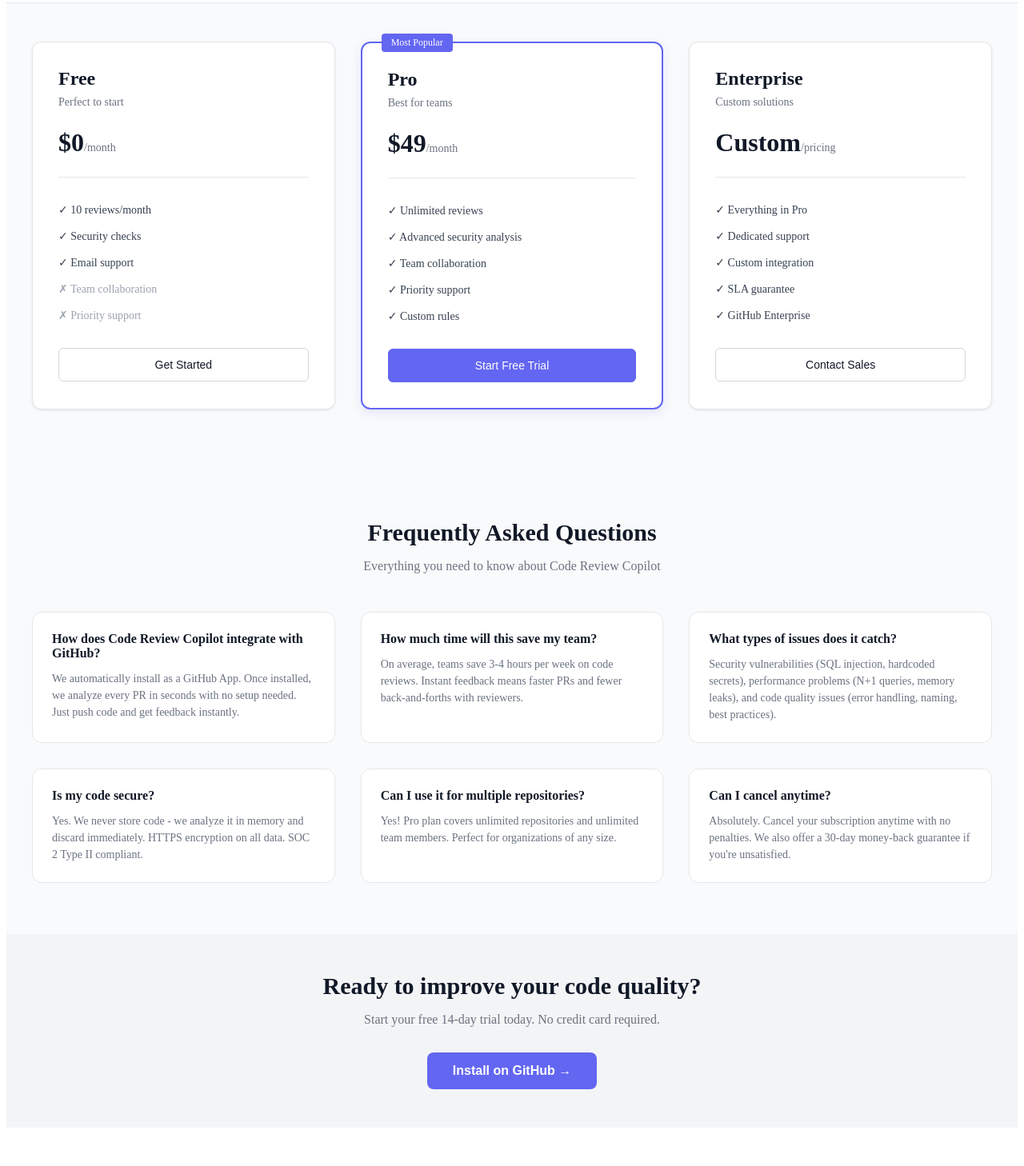
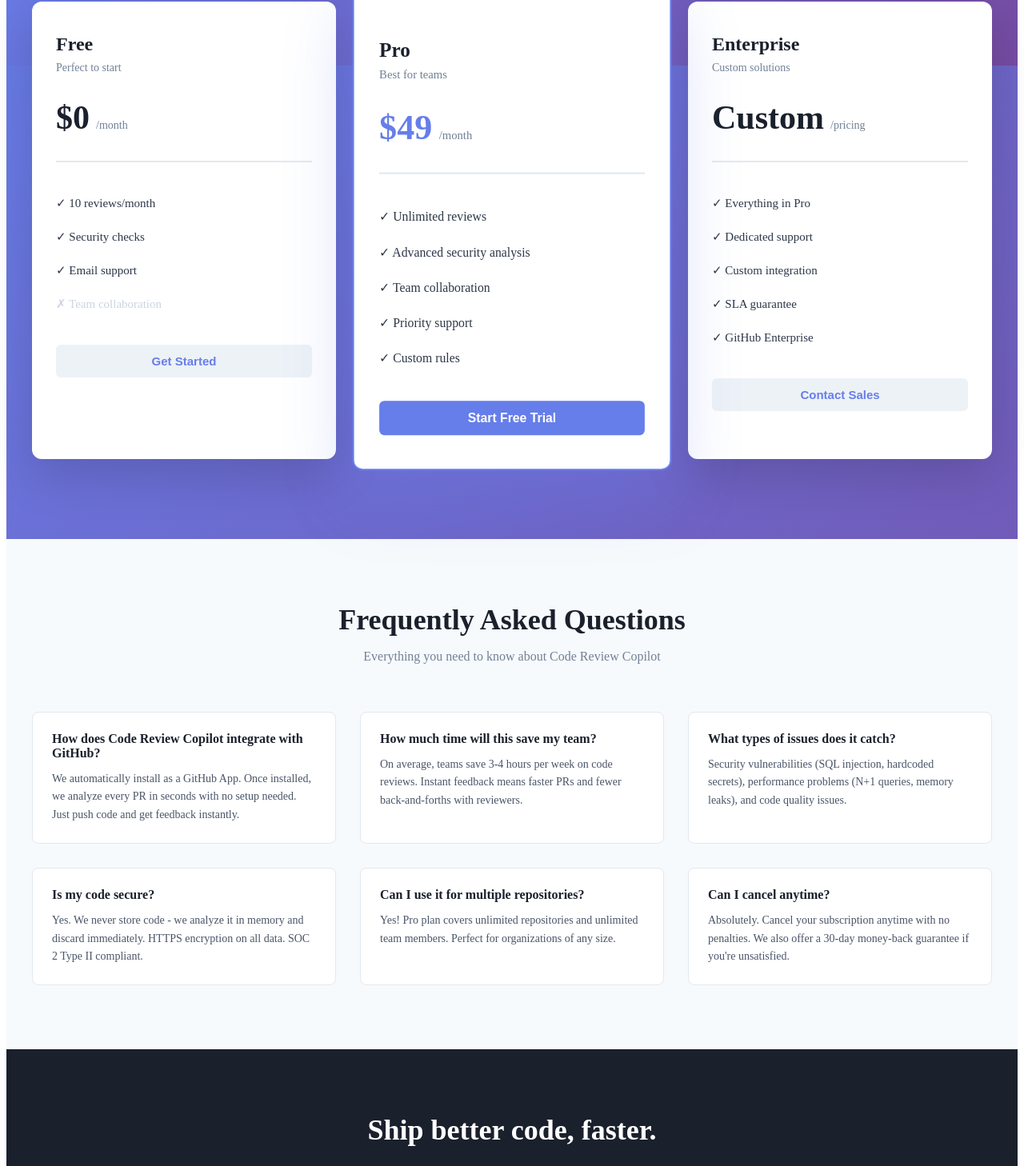
Before and after one commit to nimbitart/copilot, a Next.js app: page /pricing in a window 1280 px wide. Shown: the part 140-1598 px from the top of the page at 80% size. Before the commit the page ends 1558 px from the top, so only its background shows below. Built offline with nearby package versions, Linux system fonts and the light colour scheme.

Commit message:
Update pricing page with better FAQ and CTA

```diff
--- a/pages/pricing.tsx
+++ b/pages/pricing.tsx
@@ -2,63 +2,68 @@ import React from 'react';
 
 export default function Pricing() {
   return (
-    <div style={{ minHeight: '100vh', backgroundColor: '#f9fafb' }}>
-      {/* Header */}
-      <div style={{ backgroundColor: '#ffffff', borderBottom: '1px solid #e5e7eb', padding: '2rem 0' }}>
-        <div style={{ maxWidth: '1200px', margin: '0 auto', padding: '0 1rem' }}>
-          <h1 style={{ fontSize: '2.25rem', fontWeight: 'bold', margin: '0 0 0.5rem', color: '#111827' }}>
+    <div style={{ minHeight: '100vh', background: 'linear-gradient(135deg, #667eea 0%, #764ba2 100%)' }}>
+      {/* Header Section */}
+      <div style={{ background: 'linear-gradient(135deg, #667eea 0%, #764ba2 100%)', padding: '60px 20px', textAlign: 'center', color: 'white' }}>
+        <h1 style={{ fontSize: '48px', fontWeight: 'bold', margin: '0 0 16px', letterSpacing: '-1px' }}>
           Simple, Transparent Pricing
         </h1>
-          <p style={{ fontSize: '1.125rem', color: '#6b7280', margin: 0 }}>
+        <p style={{ fontSize: '20px', margin: 0, opacity: 0.9 }}>
           Choose the perfect plan for your team
         </p>
       </div>
-      </div>
 
       {/* Pricing Cards */}
-      <div style={{ maxWidth: '1200px', margin: '0 auto', padding: '3rem 1rem' }}>
-        <div style={{ display: 'grid', gridTemplateColumns: 'repeat(auto-fit, minmax(300px, 1fr))', gap: '2rem', marginBottom: '4rem' }}>
+      <div style={{ maxWidth: '1200px', margin: '-80px auto 0', padding: '0 20px', position: 'relative', zIndex: 10 }}>
+        <div style={{
+          display: 'grid',
+          gridTemplateColumns: 'repeat(auto-fit, minmax(300px, 1fr))',
+          gap: '30px',
+          marginBottom: '100px'
+        }}>
 
           {/* Free Plan */}
           <div style={{
             backgroundColor: '#ffffff',
-            border: '1px solid #e5e7eb',
-            borderRadius: '0.75rem',
-            padding: '2rem',
-            boxShadow: '0 1px 3px rgba(0,0,0,0.1)'
+            borderRadius: '12px',
+            padding: '40px 30px',
+            boxShadow: '0 20px 60px rgba(0,0,0,0.15)',
+            transition: 'transform 0.3s ease, box-shadow 0.3s ease',
+            cursor: 'pointer'
+          }} onMouseEnter={(e) => {
+            e.currentTarget.style.transform = 'translateY(-5px)';
+            e.currentTarget.style.boxShadow = '0 30px 80px rgba(0,0,0,0.2)';
+          }} onMouseLeave={(e) => {
+            e.currentTarget.style.transform = 'translateY(0)';
+            e.currentTarget.style.boxShadow = '0 20px 60px rgba(0,0,0,0.15)';
           }}>
-            <h2 style={{ fontSize: '1.5rem', fontWeight: '600', margin: '0 0 0.5rem', color: '#111827' }}>
-              Free
-            </h2>
-            <p style={{ fontSize: '0.875rem', color: '#6b7280', margin: '0 0 1.5rem' }}>
-              Perfect to start
-            </p>
+            <h3 style={{ fontSize: '24px', fontWeight: 'bold', margin: '0 0 8px', color: '#1a202c' }}>Free</h3>
+            <p style={{ fontSize: '14px', color: '#718096', margin: '0 0 24px' }}>Perfect to start</p>
 
-            <div style={{ margin: '1.5rem 0', paddingBottom: '1.5rem', borderBottom: '1px solid #e5e7eb' }}>
-              <span style={{ fontSize: '2rem', fontWeight: '600', color: '#111827' }}>$0</span>
-              <span style={{ fontSize: '0.875rem', color: '#6b7280' }}>/month</span>
+            <div style={{ margin: '30px 0', paddingBottom: '30px', borderBottom: '2px solid #e2e8f0' }}>
+              <span style={{ fontSize: '42px', fontWeight: 'bold', color: '#1a202c' }}>$0</span>
+              <span style={{ fontSize: '14px', color: '#718096', marginLeft: '8px' }}>/month</span>
             </div>
 
-            <ul style={{ listStyle: 'none', padding: 0, margin: '0 0 1.5rem', fontSize: '0.875rem' }}>
-              <li style={{ padding: '0.5rem 0', color: '#374151' }}>✓ 10 reviews/month</li>
-              <li style={{ padding: '0.5rem 0', color: '#374151' }}>✓ Security checks</li>
-              <li style={{ padding: '0.5rem 0', color: '#374151' }}>✓ Email support</li>
-              <li style={{ padding: '0.5rem 0', color: '#9ca3af' }}>✗ Team collaboration</li>
-              <li style={{ padding: '0.5rem 0', color: '#9ca3af' }}>✗ Priority support</li>
+            <ul style={{ listStyle: 'none', padding: 0, margin: '0 0 30px' }}>
+              <li style={{ padding: '12px 0', color: '#2d3748', fontSize: '15px' }}>✓ 10 reviews/month</li>
+              <li style={{ padding: '12px 0', color: '#2d3748', fontSize: '15px' }}>✓ Security checks</li>
+              <li style={{ padding: '12px 0', color: '#2d3748', fontSize: '15px' }}>✓ Email support</li>
+              <li style={{ padding: '12px 0', color: '#cbd5e0', fontSize: '15px' }}>✗ Team collaboration</li>
             </ul>
 
             <button style={{
               width: '100%',
-              padding: '0.75rem 1rem',
-              backgroundColor: 'transparent',
-              border: '1px solid #d1d5db',
-              borderRadius: '0.375rem',
-              color: '#111827',
-              fontSize: '0.875rem',
-              fontWeight: '500',
+              padding: '12px 24px',
+              backgroundColor: '#edf2f7',
+              border: 'none',
+              borderRadius: '6px',
+              color: '#667eea',
+              fontSize: '15px',
+              fontWeight: '600',
               cursor: 'pointer',
-              transition: 'all 0.2s'
-            }} onMouseEnter={(e) => e.target.style.backgroundColor = '#f3f4f6'} onMouseLeave={(e) => e.target.style.backgroundColor = 'transparent'}>
+              transition: 'background-color 0.3s'
+            }} onMouseEnter={(e) => e.target.style.backgroundColor = '#e2e8f0'} onMouseLeave={(e) => e.target.style.backgroundColor = '#edf2f7'}>
               Get Started
             </button>
           </div>
@@ -66,58 +71,62 @@ export default function Pricing() {
           {/* Pro Plan (Featured) */}
           <div style={{
             backgroundColor: '#ffffff',
-            border: '2px solid #6366f1',
-            borderRadius: '0.75rem',
-            padding: '2rem',
-            boxShadow: '0 4px 12px rgba(99, 102, 241, 0.15)',
-            position: 'relative'
+            borderRadius: '12px',
+            padding: '40px 30px',
+            boxShadow: '0 30px 80px rgba(102, 126, 234, 0.3)',
+            border: '2px solid #667eea',
+            transform: 'scale(1.05)',
+            position: 'relative',
+            transition: 'transform 0.3s ease, box-shadow 0.3s ease'
+          }} onMouseEnter={(e) => {
+            e.currentTarget.style.transform = 'scale(1.08)';
+            e.currentTarget.style.boxShadow = '0 40px 100px rgba(102, 126, 234, 0.4)';
+          }} onMouseLeave={(e) => {
+            e.currentTarget.style.transform = 'scale(1.05)';
+            e.currentTarget.style.boxShadow = '0 30px 80px rgba(102, 126, 234, 0.3)';
           }}>
             <div style={{
               position: 'absolute',
-              top: '-12px',
-              left: '1.5rem',
-              backgroundColor: '#6366f1',
+              top: '-15px',
+              left: '20px',
+              backgroundColor: '#667eea',
               color: '#ffffff',
-              fontSize: '0.75rem',
-              padding: '0.25rem 0.75rem',
-              borderRadius: '0.25rem',
-              fontWeight: '500'
+              padding: '4px 16px',
+              borderRadius: '20px',
+              fontSize: '12px',
+              fontWeight: '600'
             }}>
-              Most Popular
+              ⭐ MOST POPULAR
             </div>
 
-            <h2 style={{ fontSize: '1.5rem', fontWeight: '600', margin: '0 0 0.5rem', color: '#111827' }}>
-              Pro
-            </h2>
-            <p style={{ fontSize: '0.875rem', color: '#6b7280', margin: '0 0 1.5rem' }}>
-              Best for teams
-            </p>
+            <h3 style={{ fontSize: '24px', fontWeight: 'bold', margin: '16px 0 8px', color: '#1a202c' }}>Pro</h3>
+            <p style={{ fontSize: '14px', color: '#718096', margin: '0 0 24px' }}>Best for teams</p>
 
-            <div style={{ margin: '1.5rem 0', paddingBottom: '1.5rem', borderBottom: '1px solid #e5e7eb' }}>
-              <span style={{ fontSize: '2rem', fontWeight: '600', color: '#111827' }}>$49</span>
-              <span style={{ fontSize: '0.875rem', color: '#6b7280' }}>/month</span>
+            <div style={{ margin: '30px 0', paddingBottom: '30px', borderBottom: '2px solid #e2e8f0' }}>
+              <span style={{ fontSize: '42px', fontWeight: 'bold', color: '#667eea' }}>$49</span>
+              <span style={{ fontSize: '14px', color: '#718096', marginLeft: '8px' }}>/month</span>
             </div>
 
-            <ul style={{ listStyle: 'none', padding: 0, margin: '0 0 1.5rem', fontSize: '0.875rem' }}>
-              <li style={{ padding: '0.5rem 0', color: '#374151' }}>✓ Unlimited reviews</li>
-              <li style={{ padding: '0.5rem 0', color: '#374151' }}>✓ Advanced security analysis</li>
-              <li style={{ padding: '0.5rem 0', color: '#374151' }}>✓ Team collaboration</li>
-              <li style={{ padding: '0.5rem 0', color: '#374151' }}>✓ Priority support</li>
-              <li style={{ padding: '0.5rem 0', color: '#374151' }}>✓ Custom rules</li>
+            <ul style={{ listStyle: 'none', padding: 0, margin: '0 0 30px' }}>
+              <li style={{ padding: '12px 0', color: '#2d3748', fontSize: '15px' }}>✓ Unlimited reviews</li>
+              <li style={{ padding: '12px 0', color: '#2d3748', fontSize: '15px' }}>✓ Advanced security analysis</li>
+              <li style={{ padding: '12px 0', color: '#2d3748', fontSize: '15px' }}>✓ Team collaboration</li>
+              <li style={{ padding: '12px 0', color: '#2d3748', fontSize: '15px' }}>✓ Priority support</li>
+              <li style={{ padding: '12px 0', color: '#2d3748', fontSize: '15px' }}>✓ Custom rules</li>
             </ul>
 
             <button style={{
               width: '100%',
-              padding: '0.75rem 1rem',
-              backgroundColor: '#6366f1',
-              border: '1px solid #6366f1',
-              borderRadius: '0.375rem',
+              padding: '12px 24px',
+              backgroundColor: '#667eea',
+              border: 'none',
+              borderRadius: '6px',
               color: '#ffffff',
-              fontSize: '0.875rem',
-              fontWeight: '500',
+              fontSize: '15px',
+              fontWeight: '600',
               cursor: 'pointer',
-              transition: 'all 0.2s'
-            }} onMouseEnter={(e) => e.target.style.backgroundColor = '#4f46e5'} onMouseLeave={(e) => e.target.style.backgroundColor = '#6366f1'}>
+              transition: 'background-color 0.3s'
+            }} onMouseEnter={(e) => e.target.style.backgroundColor = '#5568d3'} onMouseLeave={(e) => e.target.style.backgroundColor = '#667eea'}>
               <a href="https://buy.stripe.com/test_aFacN4arj7vM76ua8v5gc00" style={{ color: '#ffffff', textDecoration: 'none' }}>
                 Start Free Trial
               </a>
@@ -127,43 +136,46 @@ export default function Pricing() {
           {/* Enterprise Plan */}
           <div style={{
             backgroundColor: '#ffffff',
-            border: '1px solid #e5e7eb',
-            borderRadius: '0.75rem',
-            padding: '2rem',
-            boxShadow: '0 1px 3px rgba(0,0,0,0.1)'
+            borderRadius: '12px',
+            padding: '40px 30px',
+            boxShadow: '0 20px 60px rgba(0,0,0,0.15)',
+            transition: 'transform 0.3s ease, box-shadow 0.3s ease',
+            cursor: 'pointer'
+          }} onMouseEnter={(e) => {
+            e.currentTarget.style.transform = 'translateY(-5px)';
+            e.currentTarget.style.boxShadow = '0 30px 80px rgba(0,0,0,0.2)';
+          }} onMouseLeave={(e) => {
+            e.currentTarget.style.transform = 'translateY(0)';
+            e.currentTarget.style.boxShadow = '0 20px 60px rgba(0,0,0,0.15)';
           }}>
-            <h2 style={{ fontSize: '1.5rem', fontWeight: '600', margin: '0 0 0.5rem', color: '#111827' }}>
-              Enterprise
-            </h2>
-            <p style={{ fontSize: '0.875rem', color: '#6b7280', margin: '0 0 1.5rem' }}>
-              Custom solutions
-            </p>
+            <h3 style={{ fontSize: '24px', fontWeight: 'bold', margin: '0 0 8px', color: '#1a202c' }}>Enterprise</h3>
+            <p style={{ fontSize: '14px', color: '#718096', margin: '0 0 24px' }}>Custom solutions</p>
 
-            <div style={{ margin: '1.5rem 0', paddingBottom: '1.5rem', borderBottom: '1px solid #e5e7eb' }}>
-              <span style={{ fontSize: '2rem', fontWeight: '600', color: '#111827' }}>Custom</span>
-              <span style={{ fontSize: '0.875rem', color: '#6b7280' }}>/pricing</span>
+            <div style={{ margin: '30px 0', paddingBottom: '30px', borderBottom: '2px solid #e2e8f0' }}>
+              <span style={{ fontSize: '42px', fontWeight: 'bold', color: '#1a202c' }}>Custom</span>
+              <span style={{ fontSize: '14px', color: '#718096', marginLeft: '8px' }}>/pricing</span>
             </div>
 
-            <ul style={{ listStyle: 'none', padding: 0, margin: '0 0 1.5rem', fontSize: '0.875rem' }}>
-              <li style={{ padding: '0.5rem 0', color: '#374151' }}>✓ Everything in Pro</li>
-              <li style={{ padding: '0.5rem 0', color: '#374151' }}>✓ Dedicated support</li>
-              <li style={{ padding: '0.5rem 0', color: '#374151' }}>✓ Custom integration</li>
-              <li style={{ padding: '0.5rem 0', color: '#374151' }}>✓ SLA guarantee</li>
-              <li style={{ padding: '0.5rem 0', color: '#374151' }}>✓ GitHub Enterprise</li>
+            <ul style={{ listStyle: 'none', padding: 0, margin: '0 0 30px' }}>
+              <li style={{ padding: '12px 0', color: '#2d3748', fontSize: '15px' }}>✓ Everything in Pro</li>
+              <li style={{ padding: '12px 0', color: '#2d3748', fontSize: '15px' }}>✓ Dedicated support</li>
+              <li style={{ padding: '12px 0', color: '#2d3748', fontSize: '15px' }}>✓ Custom integration</li>
+              <li style={{ padding: '12px 0', color: '#2d3748', fontSize: '15px' }}>✓ SLA guarantee</li>
+              <li style={{ padding: '12px 0', color: '#2d3748', fontSize: '15px' }}>✓ GitHub Enterprise</li>
             </ul>
 
             <button style={{
               width: '100%',
-              padding: '0.75rem 1rem',
-              backgroundColor: 'transparent',
-              border: '1px solid #d1d5db',
-              borderRadius: '0.375rem',
-              color: '#111827',
-              fontSize: '0.875rem',
-              fontWeight: '500',
+              padding: '12px 24px',
+              backgroundColor: '#edf2f7',
+              border: 'none',
+              borderRadius: '6px',
+              color: '#667eea',
+              fontSize: '15px',
+              fontWeight: '600',
               cursor: 'pointer',
-              transition: 'all 0.2s'
-            }} onMouseEnter={(e) => e.target.style.backgroundColor = '#f3f4f6'} onMouseLeave={(e) => e.target.style.backgroundColor = 'transparent'}>
+              transition: 'background-color 0.3s'
+            }} onMouseEnter={(e) => e.target.style.backgroundColor = '#e2e8f0'} onMouseLeave={(e) => e.target.style.backgroundColor = '#edf2f7'}>
               Contact Sales
             </button>
           </div>
@@ -171,104 +183,106 @@ export default function Pricing() {
       </div>
 
       {/* FAQ Section */}
-      <div style={{ maxWidth: '1200px', margin: '0 auto', padding: '0 1rem 4rem' }}>
-        <h2 style={{ fontSize: '1.875rem', fontWeight: '700', marginBottom: '1rem', color: '#111827', textAlign: 'center' }}>
+      <div style={{ backgroundColor: '#f7fafc', padding: '80px 20px' }}>
+        <div style={{ maxWidth: '1200px', margin: '0 auto' }}>
+          <div style={{ textAlign: 'center', marginBottom: '60px' }}>
+            <h2 style={{ fontSize: '36px', fontWeight: 'bold', margin: '0 0 16px', color: '#1a202c' }}>
               Frequently Asked Questions
             </h2>
-        <p style={{ fontSize: '1rem', color: '#6b7280', textAlign: 'center', marginBottom: '3rem' }}>
+            <p style={{ fontSize: '16px', color: '#718096', margin: 0 }}>
               Everything you need to know about Code Review Copilot
             </p>
+          </div>
 
-        <div style={{ display: 'grid', gridTemplateColumns: 'repeat(auto-fit, minmax(350px, 1fr))', gap: '2rem' }}>
+          <div style={{ display: 'grid', gridTemplateColumns: 'repeat(auto-fit, minmax(350px, 1fr))', gap: '30px' }}>
 
             {/* FAQ Item 1 */}
-          <div style={{ backgroundColor: '#ffffff', borderRadius: '0.75rem', padding: '1.5rem', border: '1px solid #e5e7eb' }}>
-            <h3 style={{ fontSize: '1rem', fontWeight: '600', margin: '0 0 0.75rem', color: '#111827' }}>
+            <div style={{ backgroundColor: '#ffffff', borderRadius: '8px', padding: '24px', border: '1px solid #e2e8f0' }}>
+              <h3 style={{ fontSize: '16px', fontWeight: '600', margin: '0 0 12px', color: '#1a202c' }}>
                 How does Code Review Copilot integrate with GitHub?
               </h3>
-            <p style={{ fontSize: '0.875rem', color: '#6b7280', margin: 0, lineHeight: '1.5' }}>
+              <p style={{ fontSize: '14px', color: '#4a5568', margin: 0, lineHeight: '1.6' }}>
                 We automatically install as a GitHub App. Once installed, we analyze every PR in seconds with no setup needed. Just push code and get feedback instantly.
               </p>
             </div>
 
             {/* FAQ Item 2 */}
-          <div style={{ backgroundColor: '#ffffff', borderRadius: '0.75rem', padding: '1.5rem', border: '1px solid #e5e7eb' }}>
-            <h3 style={{ fontSize: '1rem', fontWeight: '600', margin: '0 0 0.75rem', color: '#111827' }}>
+            <div style={{ backgroundColor: '#ffffff', borderRadius: '8px', padding: '24px', border: '1px solid #e2e8f0' }}>
+              <h3 style={{ fontSize: '16px', fontWeight: '600', margin: '0 0 12px', color: '#1a202c' }}>
                 How much time will this save my team?
               </h3>
-            <p style={{ fontSize: '0.875rem', color: '#6b7280', margin: 0, lineHeight: '1.5' }}>
+              <p style={{ fontSize: '14px', color: '#4a5568', margin: 0, lineHeight: '1.6' }}>
                 On average, teams save 3-4 hours per week on code reviews. Instant feedback means faster PRs and fewer back-and-forths with reviewers.
               </p>
             </div>
 
             {/* FAQ Item 3 */}
-          <div style={{ backgroundColor: '#ffffff', borderRadius: '0.75rem', padding: '1.5rem', border: '1px solid #e5e7eb' }}>
-            <h3 style={{ fontSize: '1rem', fontWeight: '600', margin: '0 0 0.75rem', color: '#111827' }}>
+            <div style={{ backgroundColor: '#ffffff', borderRadius: '8px', padding: '24px', border: '1px solid #e2e8f0' }}>
+              <h3 style={{ fontSize: '16px', fontWeight: '600', margin: '0 0 12px', color: '#1a202c' }}>
                 What types of issues does it catch?
               </h3>
-            <p style={{ fontSize: '0.875rem', color: '#6b7280', margin: 0, lineHeight: '1.5' }}>
-              Security vulnerabilities (SQL injection, hardcoded secrets), performance problems (N+1 queries, memory leaks), and code quality issues (error handling, naming, best practices).
+              <p style={{ fontSize: '14px', color: '#4a5568', margin: 0, lineHeight: '1.6' }}>
+                Security vulnerabilities (SQL injection, hardcoded secrets), performance problems (N+1 queries, memory leaks), and code quality issues.
               </p>
             </div>
 
             {/* FAQ Item 4 */}
-          <div style={{ backgroundColor: '#ffffff', borderRadius: '0.75rem', padding: '1.5rem', border: '1px solid #e5e7eb' }}>
-            <h3 style={{ fontSize: '1rem', fontWeight: '600', margin: '0 0 0.75rem', color: '#111827' }}>
+            <div style={{ backgroundColor: '#ffffff', borderRadius: '8px', padding: '24px', border: '1px solid #e2e8f0' }}>
+              <h3 style={{ fontSize: '16px', fontWeight: '600', margin: '0 0 12px', color: '#1a202c' }}>
                 Is my code secure?
               </h3>
-            <p style={{ fontSize: '0.875rem', color: '#6b7280', margin: 0, lineHeight: '1.5' }}>
+              <p style={{ fontSize: '14px', color: '#4a5568', margin: 0, lineHeight: '1.6' }}>
                 Yes. We never store code - we analyze it in memory and discard immediately. HTTPS encryption on all data. SOC 2 Type II compliant.
               </p>
             </div>
 
             {/* FAQ Item 5 */}
-          <div style={{ backgroundColor: '#ffffff', borderRadius: '0.75rem', padding: '1.5rem', border: '1px solid #e5e7eb' }}>
-            <h3 style={{ fontSize: '1rem', fontWeight: '600', margin: '0 0 0.75rem', color: '#111827' }}>
+            <div style={{ backgroundColor: '#ffffff', borderRadius: '8px', padding: '24px', border: '1px solid #e2e8f0' }}>
+              <h3 style={{ fontSize: '16px', fontWeight: '600', margin: '0 0 12px', color: '#1a202c' }}>
                 Can I use it for multiple repositories?
               </h3>
-            <p style={{ fontSize: '0.875rem', color: '#6b7280', margin: 0, lineHeight: '1.5' }}>
+              <p style={{ fontSize: '14px', color: '#4a5568', margin: 0, lineHeight: '1.6' }}>
                 Yes! Pro plan covers unlimited repositories and unlimited team members. Perfect for organizations of any size.
               </p>
             </div>
 
             {/* FAQ Item 6 */}
-          <div style={{ backgroundColor: '#ffffff', borderRadius: '0.75rem', padding: '1.5rem', border: '1px solid #e5e7eb' }}>
-            <h3 style={{ fontSize: '1rem', fontWeight: '600', margin: '0 0 0.75rem', color: '#111827' }}>
+            <div style={{ backgroundColor: '#ffffff', borderRadius: '8px', padding: '24px', border: '1px solid #e2e8f0' }}>
+              <h3 style={{ fontSize: '16px', fontWeight: '600', margin: '0 0 12px', color: '#1a202c' }}>
                 Can I cancel anytime?
               </h3>
-            <p style={{ fontSize: '0.875rem', color: '#6b7280', margin: 0, lineHeight: '1.5' }}>
+              <p style={{ fontSize: '14px', color: '#4a5568', margin: 0, lineHeight: '1.6' }}>
                 Absolutely. Cancel your subscription anytime with no penalties. We also offer a 30-day money-back guarantee if you're unsatisfied.
               </p>
             </div>
           </div>
         </div>
+      </div>
 
-      {/* CTA Section */}
-      <div style={{ backgroundColor: '#f3f4f6', padding: '3rem 1rem' }}>
-        <div style={{ maxWidth: '800px', margin: '0 auto', textAlign: 'center' }}>
-          <h2 style={{ fontSize: '1.875rem', fontWeight: '700', margin: '0 0 1rem', color: '#111827' }}>
-            Ready to improve your code quality?
+      {/* Footer CTA */}
+      <div style={{ backgroundColor: '#1a202c', padding: '80px 20px', textAlign: 'center', color: 'white' }}>
+        <h2 style={{ fontSize: '36px', fontWeight: 'bold', margin: '0 0 24px' }}>
+          Ship better code, faster.
         </h2>
-          <p style={{ fontSize: '1rem', color: '#6b7280', marginBottom: '2rem' }}>
-            Start your free 14-day trial today. No credit card required.
+        <p style={{ fontSize: '16px', margin: '0 0 32px', opacity: 0.9 }}>
+          Install Code Review Copilot on your GitHub repository today.
         </p>
         <button style={{
-            padding: '0.875rem 2rem',
-            backgroundColor: '#6366f1',
+          padding: '12px 32px',
+          backgroundColor: '#667eea',
           color: '#ffffff',
           border: 'none',
-            borderRadius: '0.5rem',
-            fontSize: '1rem',
+          borderRadius: '6px',
+          fontSize: '16px',
           fontWeight: '600',
           cursor: 'pointer',
-            transition: 'all 0.2s'
-          }} onMouseEnter={(e) => e.target.style.backgroundColor = '#4f46e5'} onMouseLeave={(e) => e.target.style.backgroundColor = '#6366f1'}>
+          transition: 'background-color 0.3s'
+        }} onMouseEnter={(e) => e.target.style.backgroundColor = '#5568d3'} onMouseLeave={(e) => e.target.style.backgroundColor = '#667eea'}>
           <a href="https://copilot-roan.vercel.app" style={{ color: '#ffffff', textDecoration: 'none' }}>
             Install on GitHub →
           </a>
         </button>
       </div>
     </div>
-    </div>
   );
 }
```
Lines whose indentation alone changed are shown as unchanged.
